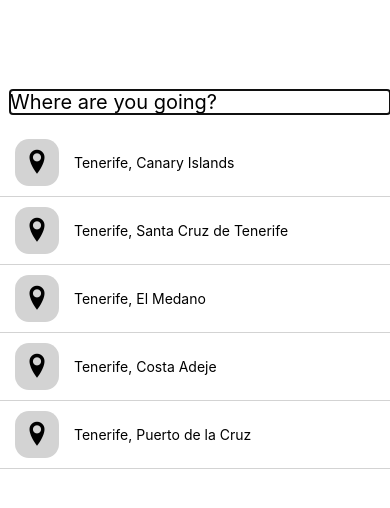
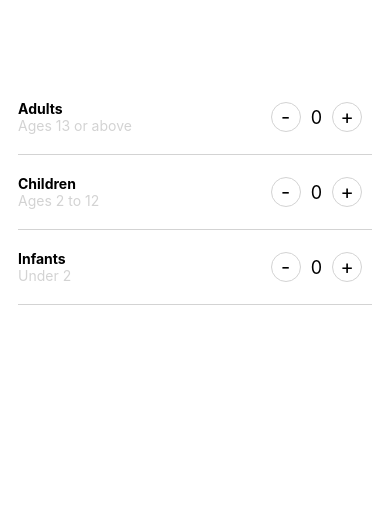
Before and after one commit to DamainRamsajan/Mobile-Bookings-App, a React Native app: screen / in a window 390 px wide. Shown: the top 508 px of the page. Built offline with nearby package versions, Linux system fonts and the light colour scheme.

Commit message:
Guests component complete

```diff
--- a/App.js
+++ b/App.js
@@ -7,6 +7,7 @@ import Listing from './src/components/Listing';
 import feed from './assets/data/feed';
 import SearchResults from './src/screens/SearchResults';
 import DestinationSearch from './src/screens/DestinationSearch';
+import Guests from './src/screens/Guests';
 
 const listing1 = feed[0];
 
@@ -16,7 +17,8 @@ export default function App() {
       {/* <HomeScreen /> */}
       {/* <Listing listing = {listing1}/> */}
       {/* <SearchResults /> */}
-      <DestinationSearch />
+      {/* <DestinationSearch /> */}
+      <Guests/>
     </View>
   );
 }
@@ -25,7 +27,7 @@ const styles = StyleSheet.create({
   container: {
     // flex: 1,
     backgroundColor: '#fff',
-    alignItems: 'center',
+    // alignItems: 'center',
     justifyContent: 'center',
   },
 });
--- /dev/null
+++ b/src/screens/Guests.js
@@ -0,0 +1,117 @@
+import React, { useState } from 'react'
+import { Pressable } from 'react-native'
+import { StyleSheet, Text, View } from 'react-native'
+
+const Guests = () => {
+
+    const [adults, setAdults] = useState(0);
+    const [kids, setKids] = useState(0);
+    const [infants, setInfants] = useState(0);
+
+    return (
+        <View style = {styles.container}>
+            <View style = {styles.row}>
+                <View>
+                    <Text style = {{fontWeight: 'bold'}}>Adults</Text>
+                    <Text style = {{color: 'lightgrey'}}>Ages 13 or above</Text>
+                </View>
+
+                <View style = {styles.buttonsContainer}>
+                    <Pressable
+                    style = {styles.button}
+                    onPress = {() => setAdults(Math.max(0, adults - 1))}>
+                        <Text style = {{fontSize: 20}}>-</Text>
+                    </Pressable>
+
+                    <Text style = {{fontSize: 18}}>{adults}</Text>
+
+                    <Pressable
+                    style = {styles.button}
+                    onPress = {() => setAdults(adults + 1)} >
+                        <Text style = {{fontSize: 20}}>+</Text>
+                    </Pressable>
+                </View>
+            </View>
+
+            <View style = {styles.row}>
+                <View>
+                    <Text style = {{fontWeight: 'bold'}}>Children</Text>
+                    <Text style = {{color: 'lightgrey'}}>Ages 2 to 12</Text>
+                </View>
+
+                <View style = {styles.buttonsContainer}>
+                    <Pressable
+                    style = {styles.button}
+                    onPress = {() => setKids(Math.max(0, kids - 1))}>
+                        <Text style = {{fontSize: 20}}>-</Text>
+                    </Pressable>
+
+                    <Text style = {{fontSize: 18}}>{kids}</Text>
+
+                    <Pressable
+                    style = {styles.button}
+                    onPress = {() => setKids(kids + 1)} >
+                        <Text style = {{fontSize: 20}}>+</Text>
+                    </Pressable>
+                </View>
+
+            </View>
+
+            <View style = {styles.row}>
+                <View>
+                    <Text style = {{fontWeight: 'bold'}}>Infants</Text>
+                    <Text style = {{color: 'lightgrey'}}>Under 2</Text>
+                </View>
+
+                <View style = {styles.buttonsContainer}>
+                    <Pressable
+                    style = {styles.button}
+                    onPress = {() => setInfants(Math.max(0, infants - 1))}>
+                        <Text style = {{fontSize: 20}}>-</Text>
+                    </Pressable>
+
+                    <Text style = {{fontSize: 18}}>{infants}</Text>
+
+                    <Pressable
+                    style = {styles.button}
+                    onPress = {() => setInfants(infants + 1)} >
+                        <Text style = {{fontSize: 20}}>+</Text>
+                    </Pressable>
+                </View>
+            </View>
+            <View style = {{height:200}}></View>
+        </View>
+    )
+}
+
+export default Guests
+
+const styles = StyleSheet.create({
+    container: {
+        top: 80,
+    },
+    row: {
+        flexDirection: "row",
+        justifyContent: "space-between",
+        paddingVertical: 20,
+        marginHorizontal: 18,
+        borderBottomWidth: 1,
+        borderBottomColor: "lightgrey",
+    },
+    buttonsContainer: {
+        flexDirection: "row",
+        alignItems: "center"
+
+    },
+    button: {
+        borderWidth: 1,
+        borderColor: "lightgrey",
+        width: 30,
+        height: 30,
+        borderRadius: 15,
+        alignItems: "center",
+        justifyContent: "center",
+        marginHorizontal: 10,
+        zIndex: 999,
+    }
+})
```
